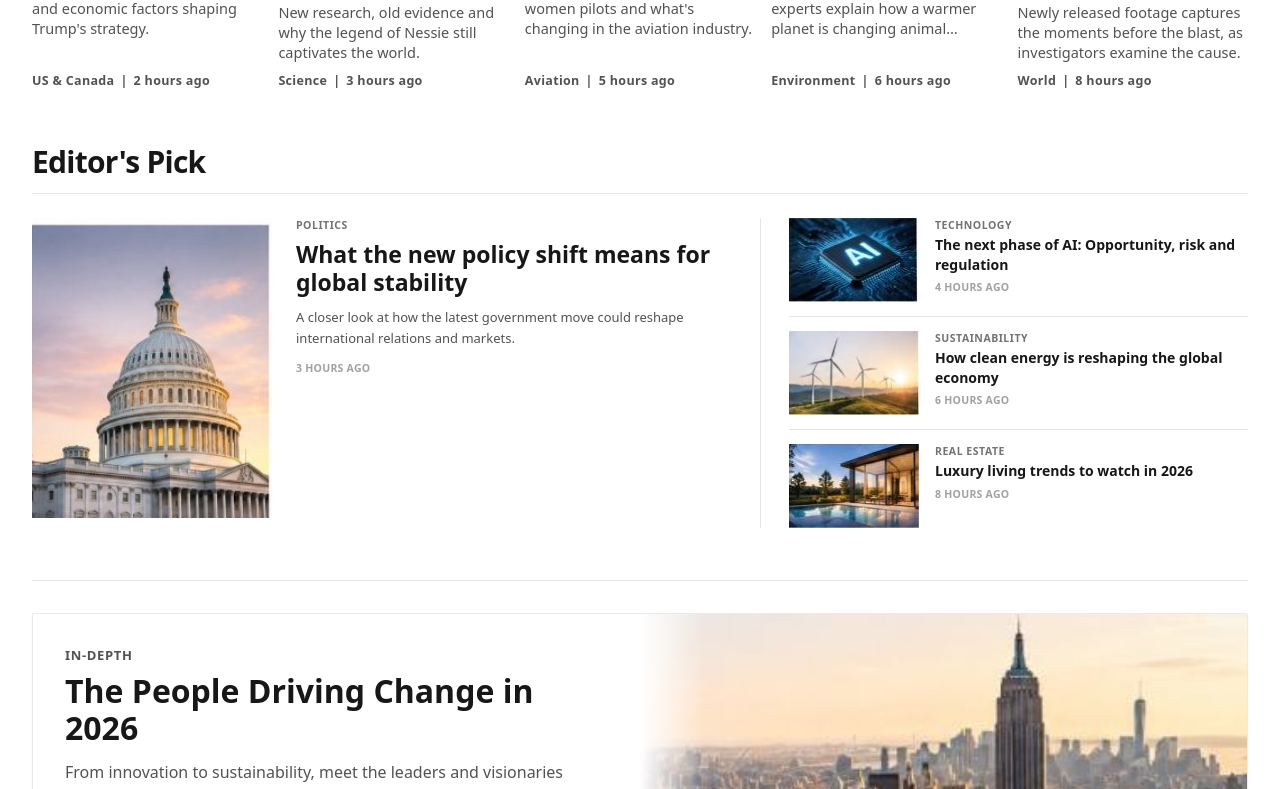
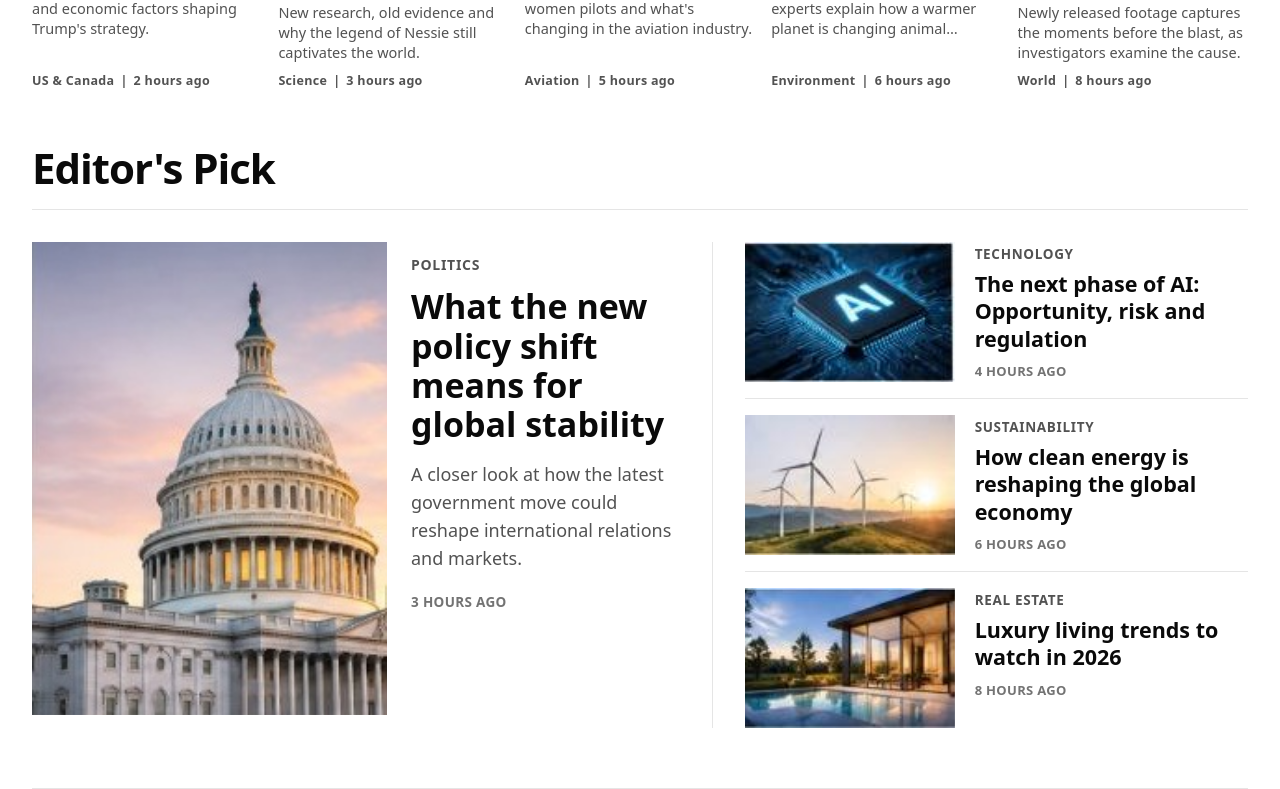
Before and after one commit to KalidMishal/BBC, a Next.js app: page / in a window 1280 px wide. Shown: the part 4971-5760 px from the top of the page. Built offline with nearby package versions, Linux system fonts and the light colour scheme.

Commit message:
Scale up Editors Pick images, typography, and column layout to match reference

```diff
--- a/src/components/EditorsPicks.tsx
+++ b/src/components/EditorsPicks.tsx
@@ -12,63 +12,63 @@ interface EditorsPicksProps {
 
 export default function EditorsPicks({ onArticleClick }: EditorsPicksProps) {
   return (
-    <section className="max-w-[1640px] mx-auto px-4 sm:px-6 md:px-8 pt-5 pb-10">
-      {/* Header matching media_1794022061668_43bfc243.jpg */}
-      <div className="border-b border-neutral-200 pb-3 mb-6">
-        <h2 className="font-sans font-bold text-[30px] text-neutral-900 tracking-tight leading-tight">
+    <section className="max-w-[1640px] mx-auto px-4 sm:px-6 md:px-8 pt-6 pb-12">
+      {/* Header matching media_1794203159869_dc83a53e.jpg */}
+      <div className="border-b border-neutral-200 pb-4 sm:pb-5 mb-7 sm:mb-8">
+        <h2 className="font-sans font-bold text-[34px] md:text-[38px] xl:text-[42px] 2xl:text-[46px] text-neutral-950 tracking-tight leading-none">
           Editor&apos;s Pick
         </h2>
       </div>
 
       {/* 2-Column Layout */}
-      <div className="grid grid-cols-1 lg:grid-cols-12 gap-6 lg:gap-8 items-start">
+      <div className="grid grid-cols-1 lg:grid-cols-[1.15fr_1fr] xl:grid-cols-[1.2fr_1fr] 2xl:grid-cols-[840px_1fr] gap-7 lg:gap-8 xl:gap-9 2xl:gap-10 items-start">
 
-        {/* Left Column (col-span-7): US Capitol Dome Story */}
+        {/* Left Column: US Capitol Dome Story */}
         <article
           onClick={() => onArticleClick?.(editorLeadStory)}
-          className="lg:col-span-7 group cursor-pointer flex flex-col sm:flex-row gap-5 sm:gap-6 items-start"
+          className="group cursor-pointer flex flex-col sm:flex-row gap-5 sm:gap-6 2xl:gap-7 items-start"
         >
           {editorLeadStory.imageUrl && (
-            <div className="w-full sm:w-[220px] md:w-[240px] aspect-[4/5] relative overflow-hidden bg-neutral-100 shrink-0">
+            <div className="w-full sm:w-[280px] md:w-[320px] lg:w-[330px] xl:w-[355px] 2xl:w-[400px] aspect-[3/4] relative overflow-hidden bg-neutral-100 shrink-0">
               <Image
                 src={editorLeadStory.imageUrl}
                 alt={editorLeadStory.imageAlt || editorLeadStory.title}
                 fill
-                className="object-cover group-hover:scale-105 transition-transform duration-300"
+                className="object-cover origin-bottom-left scale-[1.12] group-hover:scale-[1.17] transition-transform duration-300"
               />
             </div>
           )}
 
-          <div className="flex flex-col justify-start">
-            <div className="font-sans font-bold text-[10.5px] text-neutral-500 uppercase tracking-wider mb-2">
+          <div className="flex flex-col justify-start pt-2 sm:pt-3 2xl:pt-4">
+            <div className="font-sans font-bold text-[13px] sm:text-[14px] 2xl:text-[15px] text-neutral-600 uppercase tracking-wider mb-3">
               {editorLeadStory.category}
             </div>
-            <h3 className="font-sans font-bold text-[21px] sm:text-[23px] leading-[1.2] text-neutral-900 group-hover:underline">
+            <h3 className="font-sans font-bold text-[26px] sm:text-[29px] lg:text-[31px] xl:text-[34px] 2xl:text-[38px] leading-[1.16] text-neutral-950 group-hover:underline max-w-[355px]">
               {editorLeadStory.title}
             </h3>
             {editorLeadStory.summary && (
-              <p className="font-sans text-[12.5px] sm:text-[13px] text-neutral-600 leading-relaxed font-normal mt-2.5">
+              <p className="font-sans text-[15px] sm:text-[16px] lg:text-[17px] xl:text-[18px] 2xl:text-[20px] text-neutral-600 leading-[1.55] font-normal mt-4 2xl:mt-5 max-w-[385px]">
                 {editorLeadStory.summary}
               </p>
             )}
-            <div className="font-sans font-semibold text-[10.5px] text-neutral-400 uppercase tracking-wide mt-3">
+            <div className="font-sans font-bold text-[12.5px] sm:text-[13.5px] 2xl:text-[14.5px] text-neutral-500 uppercase tracking-wide mt-5 2xl:mt-6">
               {editorLeadStory.time}
             </div>
           </div>
         </article>
 
-        {/* Right Column (col-span-5): 3 Stacked Items with Vertical Separator */}
-        <div className="lg:col-span-5 lg:border-l lg:border-neutral-200 lg:pl-7 flex flex-col justify-start">
+        {/* Right Column: 3 Stacked Items with Vertical Separator */}
+        <div className="lg:border-l lg:border-neutral-200 lg:pl-7 xl:pl-8 2xl:pl-9 flex flex-col justify-start">
           {editorSideList.map((item, idx) => (
             <article
               key={item.id}
               onClick={() => onArticleClick?.(item)}
-              className={`group cursor-pointer flex items-start space-x-3.5 sm:space-x-4 ${
-                idx < editorSideList.length - 1 ? 'border-b border-neutral-200 pb-3.5 mb-3.5' : ''
+              className={`group cursor-pointer flex items-start gap-4 sm:gap-5 2xl:gap-6 ${
+                idx < editorSideList.length - 1 ? 'border-b border-neutral-200 pb-4 mb-4' : ''
               }`}
             >
               {item.imageUrl && (
-                <div className="w-[120px] h-[78px] sm:w-[130px] sm:h-[84px] relative overflow-hidden shrink-0 bg-neutral-100">
+                <div className="w-[140px] h-[94px] sm:w-[170px] sm:h-[114px] lg:w-[190px] lg:h-[126px] xl:w-[210px] xl:h-[140px] 2xl:w-[240px] 2xl:h-[158px] relative overflow-hidden shrink-0 bg-neutral-100">
                   <Image
                     src={item.imageUrl}
                     alt={item.imageAlt || item.title}
@@ -78,14 +78,14 @@ export default function EditorsPicks({ onArticleClick }: EditorsPicksProps) {
                 </div>
               )}
 
-              <div className="flex flex-col justify-start">
-                <div className="font-sans font-bold text-[10.5px] text-neutral-500 uppercase tracking-wider mb-0.5">
+              <div className="flex flex-col justify-start pt-0.5">
+                <div className="font-sans font-bold text-[12.5px] sm:text-[13.5px] 2xl:text-[14.5px] text-neutral-600 uppercase tracking-wider mb-1.5">
                   {item.category}
                 </div>
-                <h4 className="font-sans font-bold text-[13.5px] sm:text-[14px] leading-snug text-neutral-900 group-hover:underline">
+                <h4 className="font-sans font-bold text-[17px] sm:text-[19px] lg:text-[20px] xl:text-[21.5px] 2xl:text-[23.5px] leading-[1.26] text-neutral-950 group-hover:underline max-w-[385px]">
                   {item.title}
                 </h4>
-                <div className="font-sans font-semibold text-[10.5px] text-neutral-400 uppercase tracking-wide mt-1.5">
+                <div className="font-sans font-bold text-[12px] sm:text-[13px] 2xl:text-[14px] text-neutral-500 uppercase tracking-wide mt-2.5">
                   {item.time}
                 </div>
               </div>
```
